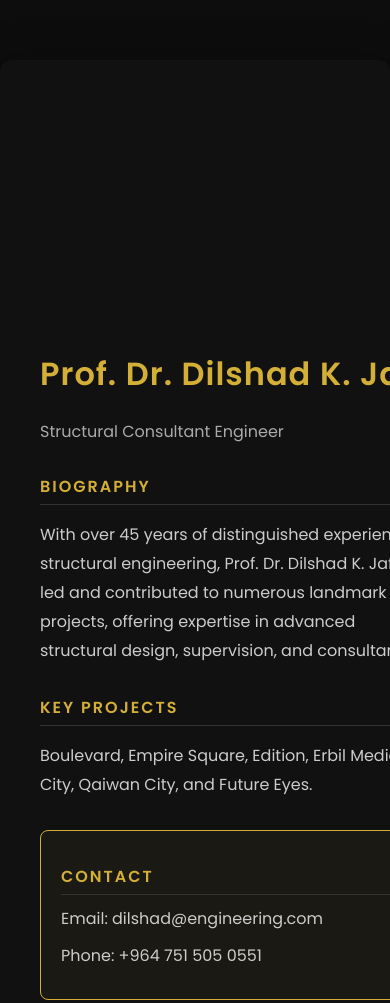
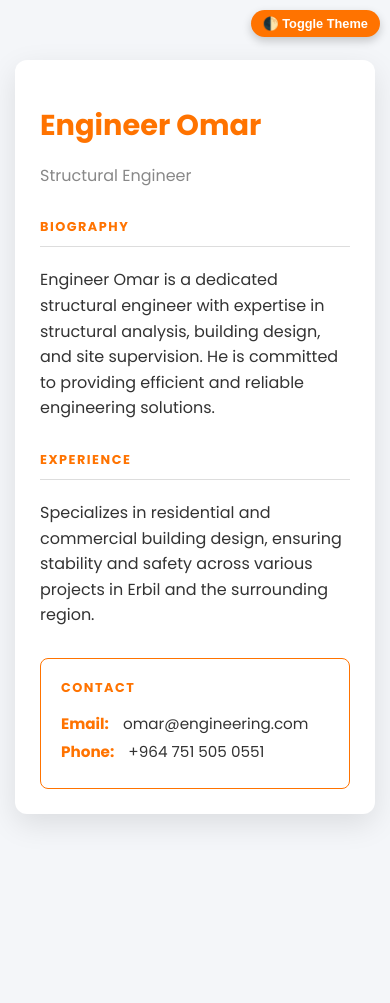
Before and after one commit to hevarrwandzi/hama-engineering, a plain HTML site: page omar.html in a window 390 px wide. After the commit the page ends 874 px from the top, so only its background shows below. Drawn offline with Linux system fonts and the light colour scheme.

Commit message:
UI Overhaul: Mobile-friendly responsiveness and unified Dark Mode across all pages 📱🌙☀️🚀🥊

```diff
--- a/omar.html
+++ b/omar.html
@@ -1,150 +1,151 @@
 <!DOCTYPE html>
-<html lang="en">
+<html lang="en" data-theme="light">
 <head>
     <meta charset="UTF-8">
     <meta name="viewport" content="width=device-width, initial-scale=1.0">
-<title>Prof. Dr. Dilshad K. Jaf</title>
-
-<link href="https://fonts.googleapis.com/css2?family=Poppins:wght@300;400;600&display=swap" rel="stylesheet">
-
+    <title>Engineer Omar | Profile</title>
+    <link href="https://fonts.googleapis.com/css2?family=Poppins:wght@300;400;600;700&display=swap" rel="stylesheet">
     <style>
-body {
-    margin: 0;
-    font-family: 'Poppins', sans-serif;
-    background-color: #0d0d0d;
-    color: #eaeaea;
+        :root {
+            --bg-color: #f4f6f9;
+            --card-bg: #ffffff;
+            --text-color: #333;
+            --accent: #ff7300;
+            --divider: #ddd;
         }
 
-/* Main container */
-.container {
-    max-width: 1100px;
-    margin: 60px auto;
-    display: flex;
-    background: #111;
-    border-radius: 12px;
-    overflow: hidden;
-    box-shadow: 0 15px 50px rgba(0,0,0,0.6);
+        [data-theme="dark"] {
+            --bg-color: #0a0a0a;
+            --card-bg: #121212;
+            --text-color: #e0e0e0;
+            --accent: #ffcc00;
+            --divider: #333;
         }
 
-/* Left (image) */
-.left {
-    width: 45%;
-    background: url('d:\WhatsApp Image 2026-03-15 at 2.49.42 PM.jpeg') no-repeat center/cover;
-    filter: brightness(0.9);
+        body {
+            font-family: 'Poppins', sans-serif;
+            background-color: var(--bg-color);
+            color: var(--text-color);
+            margin: 0;
+            display: flex;
+            justify-content: center;
+            align-items: center;
+            min-height: 100vh;
+            padding: 20px;
+            transition: 0.3s;
+        }
+        .profile-card {
+            background-color: var(--card-bg);
+            max-width: 800px;
+            width: 100%;
+            padding: 40px;
+            border-radius: 12px;
+            box-shadow: 0 10px 30px rgba(0, 0, 0, 0.1);
+        }
+        h1 {
+            color: var(--accent);
+            font-size: 2.2rem;
+            margin-bottom: 5px;
+        }
+        .subtitle {
+            color: #888;
+            font-size: 1.1rem;
+            margin-bottom: 30px;
+        }
+        .section-label {
+            color: var(--accent);
+            font-size: 0.8rem;
+            font-weight: 700;
+            letter-spacing: 1.5px;
+            text-transform: uppercase;
+            margin-bottom: 10px;
+            display: block;
+        }
+        .divider {
+            height: 1px;
+            background-color: var(--divider);
+            margin-bottom: 20px;
+        }
+        .content-text {
+            font-size: 1rem;
+            line-height: 1.6;
+            margin-bottom: 30px;
+        }
+        .contact-box {
+            border: 1px solid var(--accent);
+            padding: 20px;
+            border-radius: 8px;
+            margin-top: 20px;
+        }
+        .contact-box p {
+            margin: 5px 0;
+            font-size: 0.95rem;
+        }
+        .contact-box strong {
+            color: var(--accent);
+            margin-right: 10px;
+        }
+        #theme-toggle {
+            position: fixed;
+            top: 20px;
+            right: 20px;
+            background: var(--accent);
+            border: none;
+            color: white;
+            padding: 8px 15px;
+            border-radius: 20px;
+            cursor: pointer;
+            font-weight: 600;
+            box-shadow: 0 4px 10px rgba(0,0,0,0.2);
+            z-index: 1000;
         }
 
-/* Right (content) */
-.right {
-    width: 55%;
-    padding: 40px;
-}
-
-/* Name */
-h1 {
-    margin-top: 0;
-    font-size: 32px;
-    color: #d4af37; /* gold */
-    letter-spacing: 1px;
-}
-
-/* Subtitle */
-.subtitle {
-    color: #aaa;
-    margin-bottom: 30px;
-}
-
-/* Sections */
-.section {
-    margin-bottom: 30px;
-}
-
-.section h2 {
-    font-size: 16px;
-    color: #d4af37;
-    text-transform: uppercase;
-    letter-spacing: 2px;
-    margin-bottom: 10px;
-    border-bottom: 1px solid #333;
-    padding-bottom: 5px;
-}
-
-.section p {
-    line-height: 1.8;
-    color: #ccc;
-}
-
-/* Contact box */
-.contact {
-    border: 1px solid #d4af37;
-    padding: 20px;
-    border-radius: 8px;
-    background: rgba(212,175,55,0.05);
-}
-
-.contact p {
-    margin: 8px 0;
-}
-   .profile-img {
-            width: 100%;
-            height: 1200px;
-            background-image: url('d:\WhatsApp Image 2026-03-15 at 2.49.42 PM.jpeg');
-            background-size: cover;
-            background-position: center;
-        }
-/* Responsive */
-@media (max-width: 768px) {
-    .container {
-        flex-direction: column;
-    }
-
-    .left {
-        width: 100%;
-        height: 250px;
-    }
-
-    .right {
-        width: 100%;
-    }
+        /* MOBILE FIXES */
+        @media (max-width: 600px) {
+            body { padding: 15px; }
+            .profile-card { padding: 25px; }
+            h1 { font-size: 1.8rem; }
+            .subtitle { font-size: 1rem; }
+            #theme-toggle { top: 10px; right: 10px; padding: 6px 12px; font-size: 0.8rem; }
         }
     </style>
-
 </head>
 <body>
+    <button id="theme-toggle">🌓 Toggle Theme</button>
+    <div class="profile-card">
+        <h1>Engineer Omar</h1>
+        <p class="subtitle">Structural Engineer</p>
 
-<div class="container">
+        <span class="section-label">Biography</span>
+        <div class="divider"></div>
+        <p class="content-text">
+            Engineer Omar is a dedicated structural engineer with expertise in structural analysis, building design, and site supervision. He is committed to providing efficient and reliable engineering solutions.
+        </p>
 
-    <div class="left"></div>
+        <span class="section-label">Experience</span>
+        <div class="divider"></div>
+        <p class="content-text">
+            Specializes in residential and commercial building design, ensuring stability and safety across various projects in Erbil and the surrounding region.
+        </p>
 
-    <div class="right">
-        <h1>Prof. Dr. Dilshad K. Jaf</h1>
-        <p class="subtitle">Structural Consultant Engineer</p>
-
-        <div class="section">
-            <h2>Biography</h2>
-            <p>
-                With over 45 years of distinguished experience in structural engineering,
-                Prof. Dr. Dilshad K. Jaf has led and contributed to numerous landmark projects,
-                offering expertise in advanced structural design, supervision, and consultancy.
-            </p>
+        <div class="contact-box">
+            <span class="section-label" style="margin-bottom: 15px;">Contact</span>
+            <p><strong>Email:</strong> omar@engineering.com</p>
+            <p><strong>Phone:</strong> +964 751 505 0551</p>
+        </div>
     </div>
 
-        <div class="section">
-            <h2>Key Projects</h2>
-            <p>
-                Boulevard, Empire Square, Edition, Erbil Media City,
-                Qaiwan City, and Future Eyes.
-            </p>
-        </div>
+    <script>
+        const html = document.documentElement;
+        const savedTheme = localStorage.getItem('hama-theme') || 'light';
+        html.setAttribute('data-theme', savedTheme);
 
-        <div class="section contact">
-            <h2>Contact</h2>
-            <p>Email: dilshad@engineering.com</p>
-            <p>Phone: +964 751 505 0551</p>
-        </div>
-
-    </div>
-
-</div>
-
+        document.getElementById('theme-toggle').addEventListener('click', () => {
+            const current = html.getAttribute('data-theme');
+            const next = current === 'light' ? 'dark' : 'light';
+            html.setAttribute('data-theme', next);
+            localStorage.setItem('hama-theme', next);
+        });
+    </script>
 </body>
 </html>
```
Also changed, not shown: dilshad.html (+11 -0 lines), dlen.html (+11 -0 lines), towana.html (+11 -0 lines), younis.html (+11 -0 lines), zyada.html (+128 -112 lines). Lines whose indentation alone changed are shown as unchanged.
